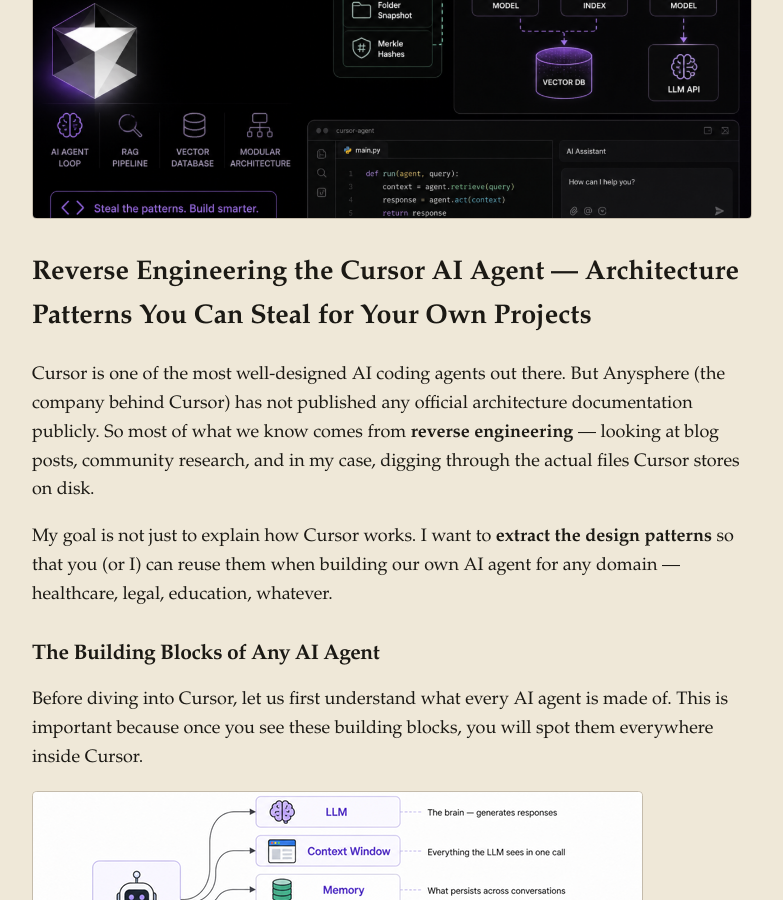
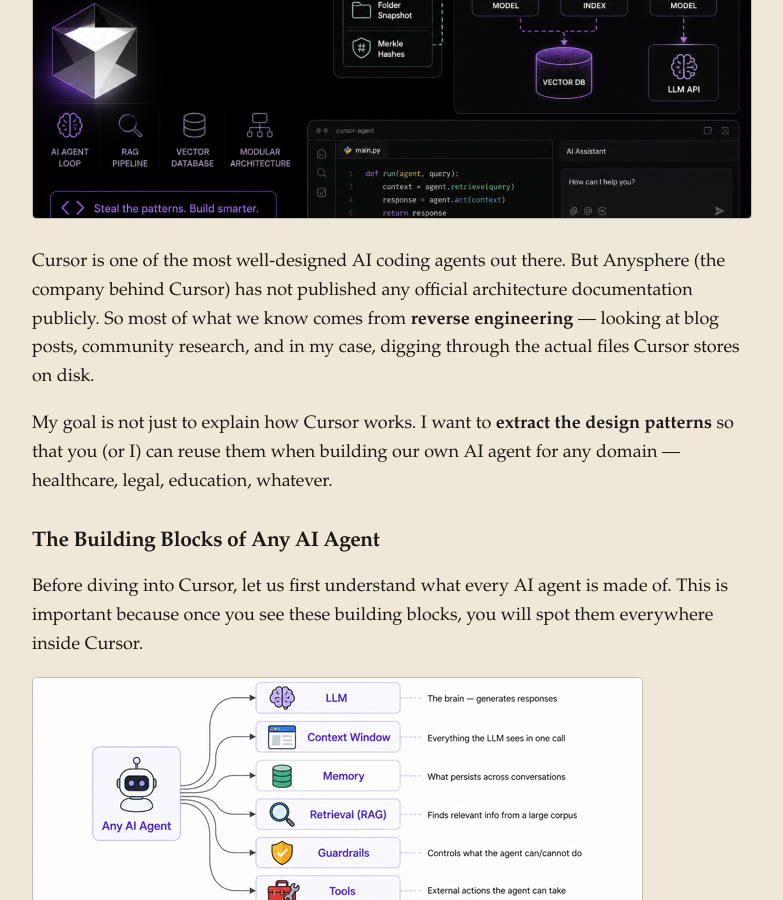
Before and after one commit to vijaykumarjob0701/theintelliwise, a Jekyll site: the page built from _posts/2026-05-09-reverse-engineering-cursor-ai-agent.md, in a window 1280 px wide and 900 px high, scrolled down 543 px. Shown: the whole window, without its empty margins (230-1013 px from the left). Built offline with Jekyll 4.4.1, drawn with Linux system fonts in a browser that asks for light colours.

Commit message:
Remove leftover LinkedIn heading chrome from the Cursor post
Drop the duplicate body H1 and empty ## markers that rendered as
literal ## on the page. Keep all 19 relative_url diagrams.

Co-authored-by: vijaykumarjob0701 <vijaykumarjob0701@users.noreply.github.com>

```diff
--- a/_posts/2026-05-09-reverse-engineering-cursor-ai-agent.md
+++ b/_posts/2026-05-09-reverse-engineering-cursor-ai-agent.md
@@ -6,8 +6,6 @@ excerpt: "Cursor is one of the most well-designed AI coding agents out there. Bu
 ---
 
 ![Reverse Engineering the Cursor AI Agent — Architecture Patterns You Can Steal for Your Own Projects]({{ '/assets/images/reverse-engineering-cursor-ai-agent/01.png' | relative_url }})
-
-# Reverse Engineering the Cursor AI Agent — Architecture Patterns You Can Steal for Your Own Projects
 
 Cursor is one of the most well-designed AI coding agents out there. But Anysphere (the company behind Cursor) has not published any official architecture documentation publicly. So most of what we know comes from **reverse engineering** — looking at blog posts, community research, and in my case, digging through the actual files Cursor stores on disk.
 
@@ -48,11 +46,7 @@ The **Merkle tree** approach is the key here:
 
 > **Design pattern to steal:** If you are building a RAG system that indexes documents, use Merkle trees for change detection. It is far more efficient than re-indexing everything on every change.
 
-##
-
 ## Part 2: What Happens When a Query Is Asked
-
-##
 
 This is where the agent behaviour really shows up. When you type a question in Cursor, a layered pipeline processes it.
 
@@ -102,11 +96,7 @@ When a conversation gets very long, Cursor triggers a **summarisation step** —
 
 **Design pattern to steal:** Use hierarchical memory with periodic summarisation. Keep raw history accessible but summarised in the main context. This prevents the "lossy compression" problem where important details get lost.
 
-##
-
 ## Part 3: How the Cursor Agent Actually Works
-
-##
 
 Now let us put it all together. Here is the overall architecture.
 
@@ -178,11 +168,7 @@ Cursor's tool system uses the **Model Context Protocol (MCP)** — an open stand
 
 > **Design pattern to steal:** Build guardrails at multiple levels — input constraints (rules), tool permissions (auto-approve), action scoping (mode restrictions), and output review (diff preview). No single guardrail is enough; you need defense in depth.
 
-##
-
 ## Part 4: Key Design Decisions Worth Stealing
-
-##
 
 Here are the architectural choices Cursor made that are worth studying for any AI agent project.
 
@@ -264,19 +250,11 @@ Cursor treats terminal output, MCP tool responses, and even chat history as "vir
 
 **When to use this pattern:** When your agent deals with large tool outputs (API responses, database query results, log files). Store them externally and let the agent pull only what it needs.
 
-##
-
 ## Summary: Architecture Patterns Cheat Sheet
-
-##
 
 ![Article content]({{ '/assets/images/reverse-engineering-cursor-ai-agent/19.png' | relative_url }})
 
-##
-
 ## Final Thoughts
-
-##
 
 Cursor is not just a "VS Code with AI chat." It is a thoughtfully designed agent system with proper RAG, multi-layer retrieval, hierarchical memory, tool integration, and guardrails. The patterns it uses — Merkle tree sync, semantic chunking, hybrid retrieval with reranking, context priority, Think-Act-Observe loops — are all transferable to any AI agent you might build.
 
```
